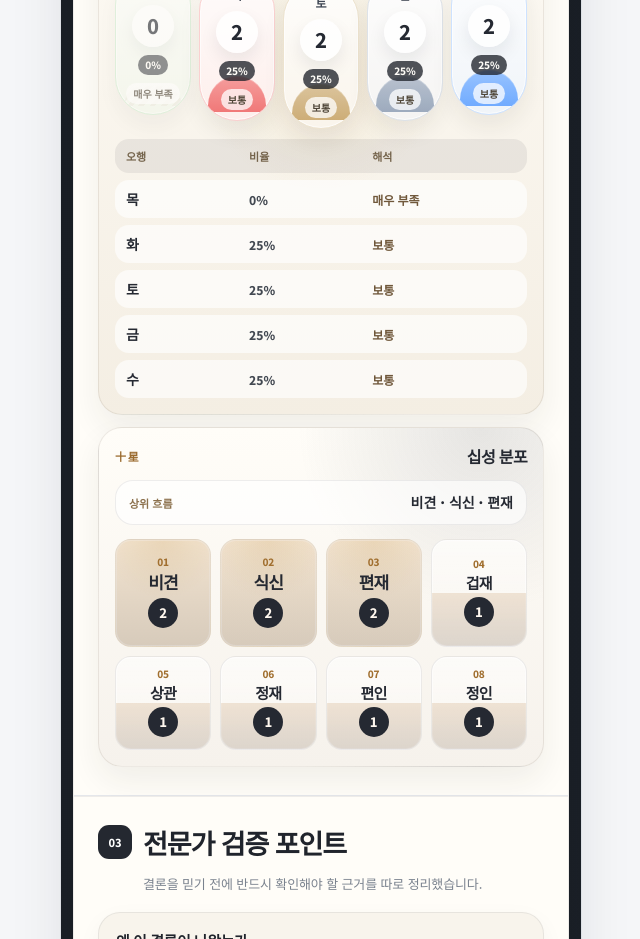
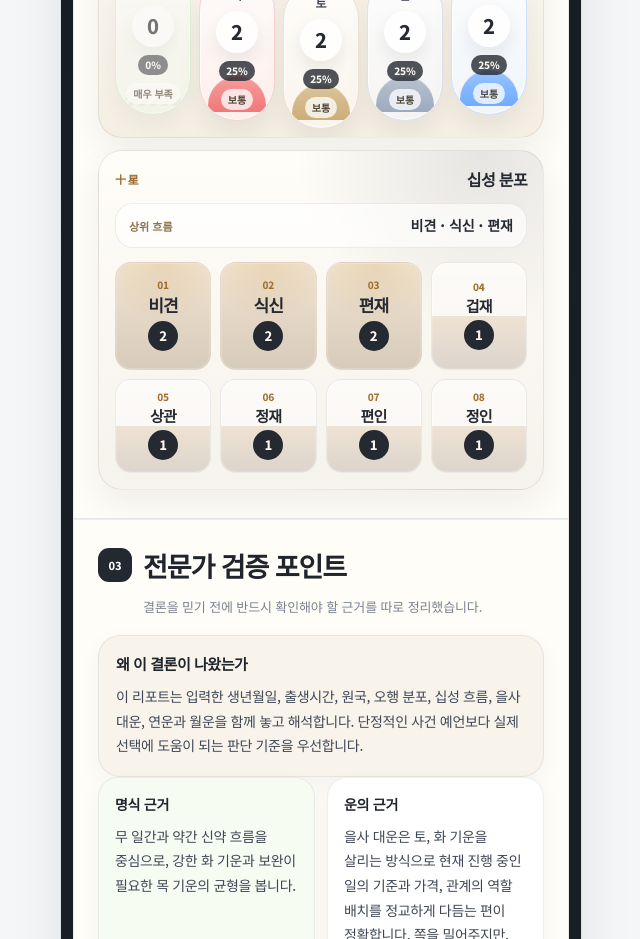
Before and after one commit to 250909bs-svg/unwoldang, a React (Vite) app: page /report/1 in a window 1280 px wide. Shown: the part 5360-6299 px from the top of the page, without its empty margins (319-959 px from the left). Built offline with nearby package versions, Linux system fonts and the light colour scheme.

Commit message:
Remove duplicate five element table

```diff
--- a/src/pages/Report.tsx
+++ b/src/pages/Report.tsx
@@ -220,20 +220,6 @@ function ElementDistributionBoard({ report }: { report: SajuReportData }) {
             <strong>{item.value}</strong>
             <em>{Math.round((item.value / totalValue) * 100)}%</em>
             <small>{getElementReading(item.value)}</small>
-          </div>
-        ))}
-      </div>
-      <div className="premium-element-table" aria-label="오행 비율 해석">
-        <div>
-          <span>오행</span>
-          <span>비율</span>
-          <span>해석</span>
-        </div>
-        {report.fiveElements.map((item) => (
-          <div key={`${item.label}-row`}>
-            <strong>{item.label}</strong>
-            <span>{Math.round((item.value / totalValue) * 100)}%</span>
-            <em>{getElementReading(item.value)}</em>
           </div>
         ))}
       </div>
```
Also changed, not shown: src/index.css.
